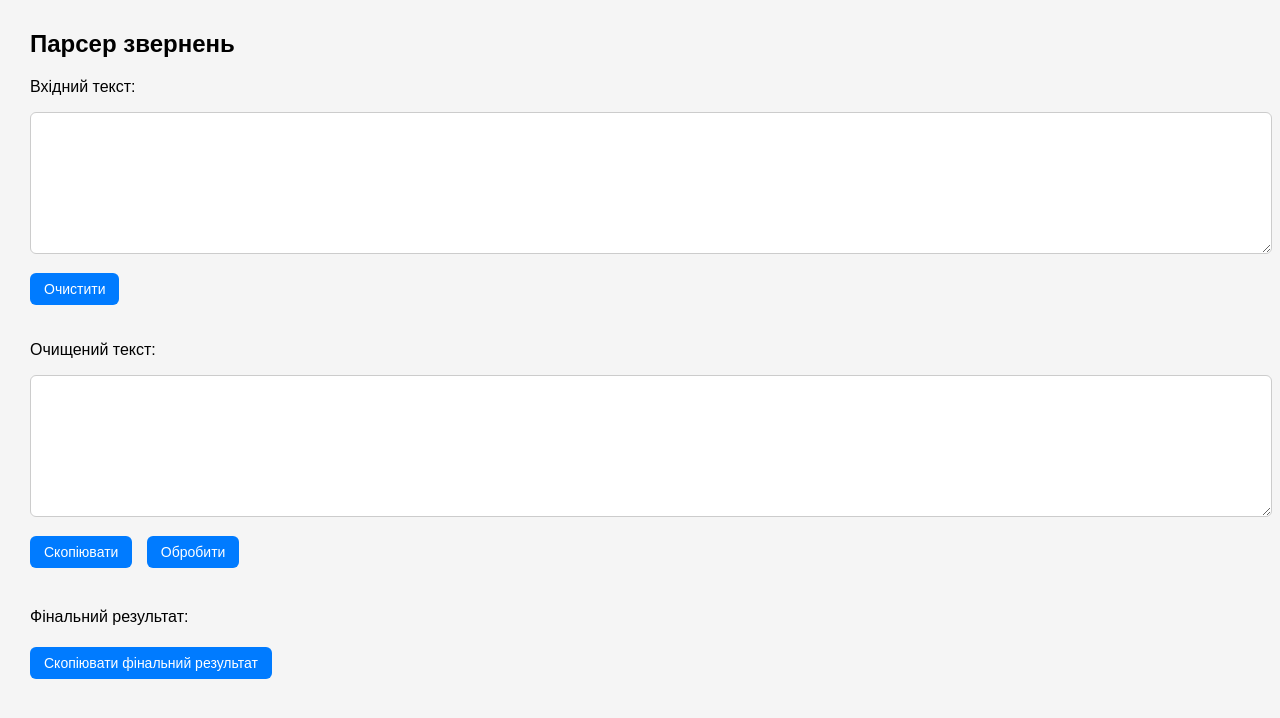
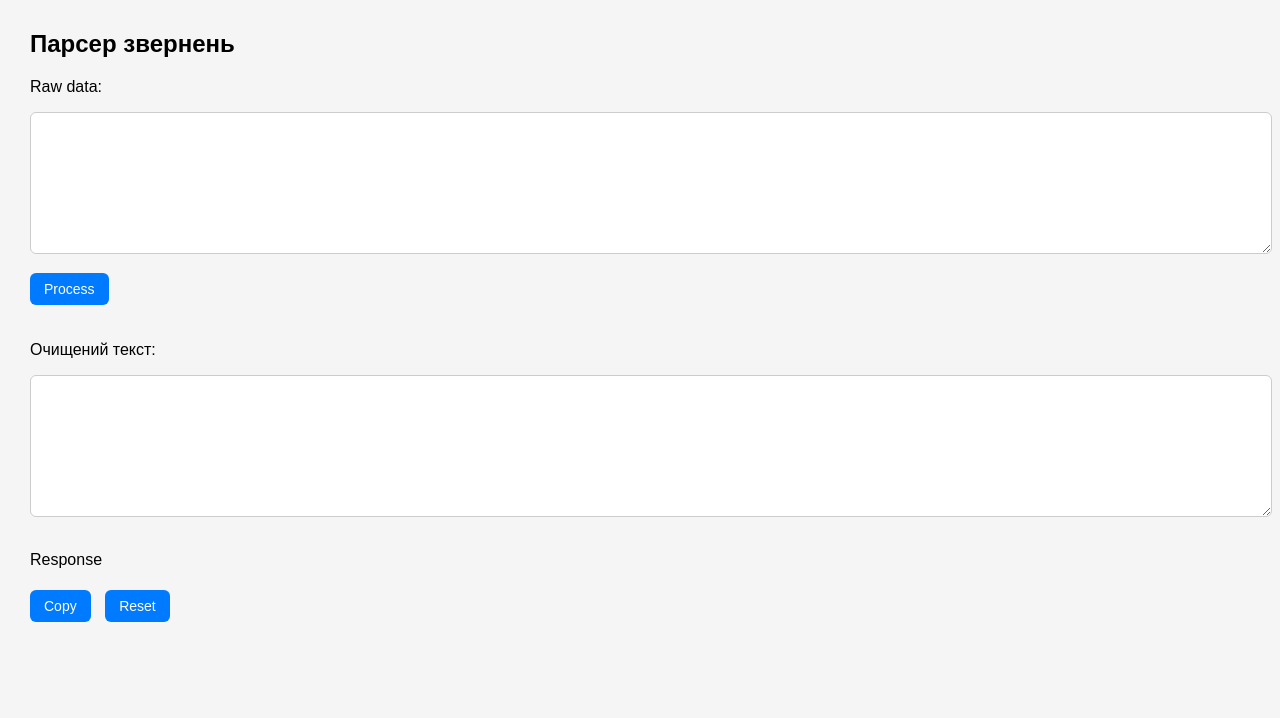
Before and after one commit to dpolovian-zakupki/parser, a plain HTML site: page index.html in a window 1280 px wide. Drawn offline with Linux system fonts and the light colour scheme.

Commit message:
Update index.html
v2

```diff
--- a/index.html
+++ b/index.html
@@ -1,28 +1,30 @@
 <!DOCTYPE html>
 <html lang="uk">
+
 <head>
-<meta charset="UTF-8">
-<title>AI Text Parser</title>
-<link rel="stylesheet" href="style.css">
+  <meta charset="UTF-8">
+  <title>AI Text Parser</title>
+  <link rel="stylesheet" href="style.css">
 </head>
+
 <body>
   <h2>Парсер звернень</h2>
 
-  <p>Вхідний текст:</p>
+  <p>Raw data:</p>
   <textarea id="inputText"></textarea>
-  <button onclick="cleanInput()">Очистити</button>
+  <button onclick="cleanInput()">Process</button>
 
-  <p>Очищений текст:</p>
-  <textarea id="cleanedText"></textarea>
-  <div class="buttons-row">
-    <button onclick="copyCleanedText()">Скопіювати</button>
-    <button onclick="processCleaned()">Обробити</button>
+  <div class="hide">
+    <p>Очищений текст:</p>
+    <textarea id="cleanedText"></textarea>
+    <div class="buttons-row"></div>
   </div>
 
-  <p>Фінальний результат:</p>
+  <p>Response</p>
   <pre id="finalOutput"></pre>
-  <button onclick="copyFinalText()">Скопіювати фінальний результат</button>
+  <button onclick="copyFinalText()">Copy</button> <button onclick="clearAllFields()">Reset</button>
 
   <script src="script.js"></script>
 </body>
+
 </html>
```
